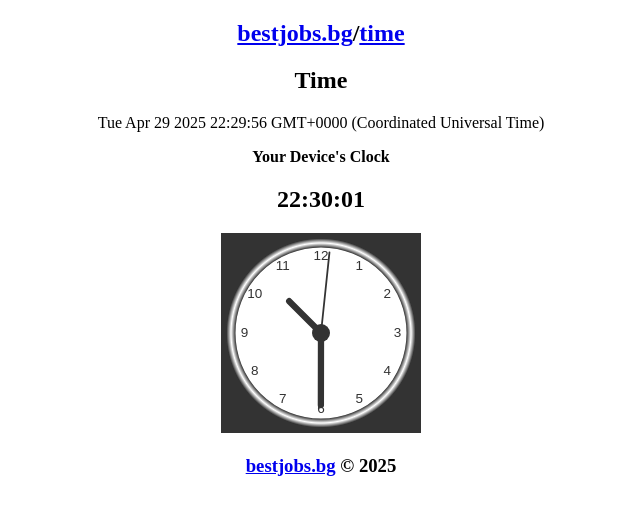
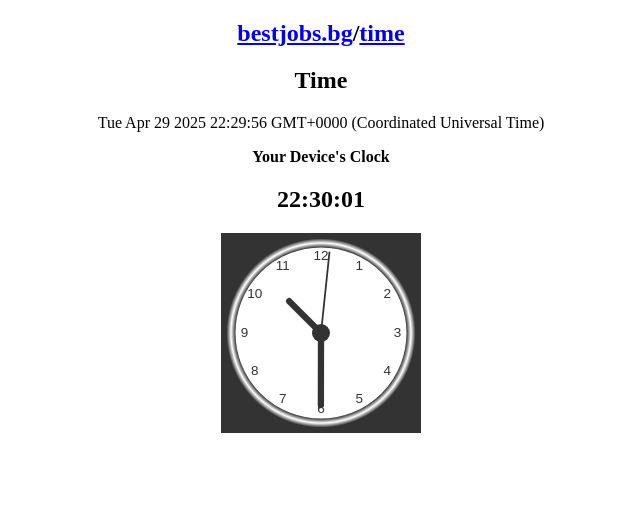
Before and after one commit to bestjobs/bestjobs.bg, a plain HTML site: page time/index.html in a window 1280 px wide. Shown: the whole page, without its empty margins (319-959 px from the left). Drawn offline with Linux system fonts and the light colour scheme.

Commit message:
Update index.html

```diff
--- a/time/index.html
+++ b/time/index.html
@@ -114,4 +114,4 @@ function drawHand(ctx, pos, length, width) {
     ctx.rotate(-pos);
 }
 </script>
- </article> </main> <footer><h3><a href="/" title="bestjobs.bg">bestjobs.bg</a> &copy; <time datetime="2025-01-05T10:00:00">2025</time></h3></footer></div><script type=application/ld+json>{"@context":"https://schema.org","@type":"Organization","name":"https://bestjobs.bg","sameAs":"https://bestjobs.bg","logo":"https://bestjobs.bg/logo.png","identifier":"bestjobs.bg","url":"https://bestjobs.bg"}</script><script async src="https://pagead2.googlesyndication.com/pagead/js/adsbygoogle.js?client=ca-pub-2656727832738531" crossorigin="anonymous"></script><noscript>Your browser does not support JavaScript</noscript></body></html>
+ </article> </main> <footer></footer></div><script type=application/ld+json>{"@context":"https://schema.org","@type":"Organization","name":"https://bestjobs.bg","sameAs":"https://bestjobs.bg","logo":"https://bestjobs.bg/logo.png","identifier":"bestjobs.bg","url":"https://bestjobs.bg"}</script><script async src="https://pagead2.googlesyndication.com/pagead/js/adsbygoogle.js?client=ca-pub-2656727832738531" crossorigin="anonymous"></script><noscript>Your browser does not support JavaScript</noscript></body></html>
```
